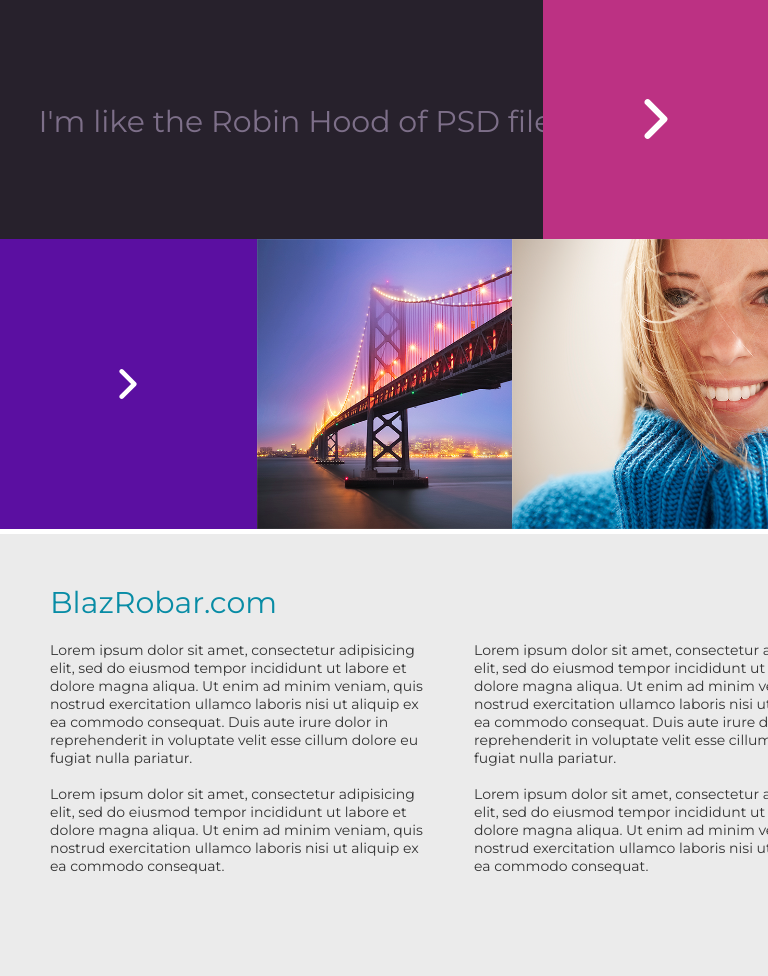
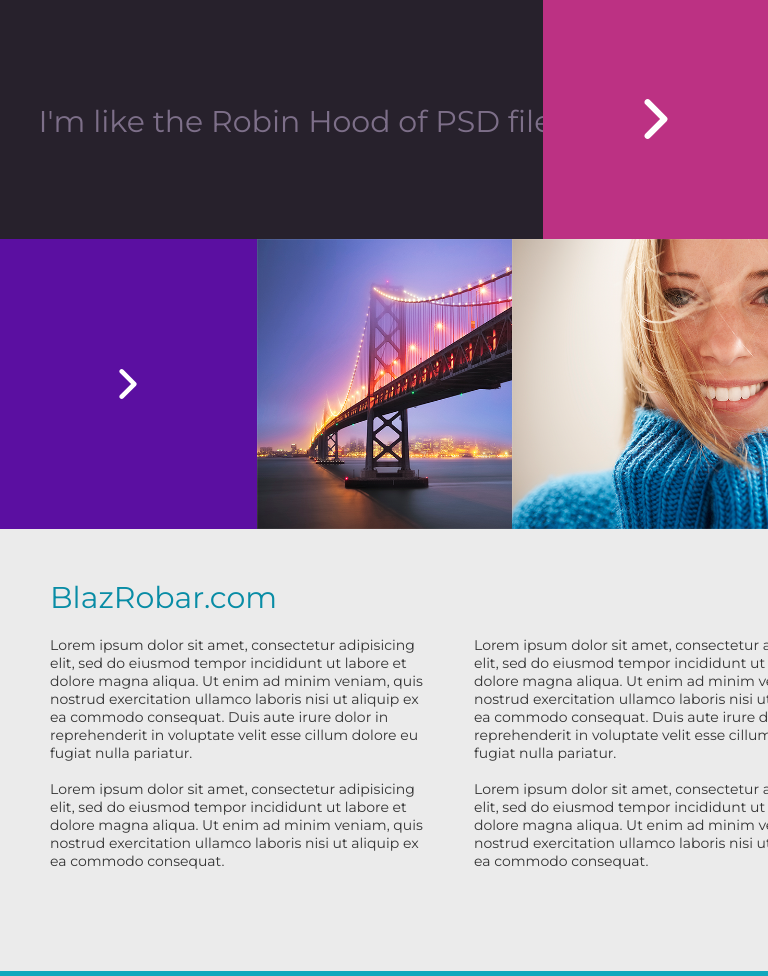
Before and after one commit to savvoff/savvoff.github.io, a PHP site: page / in a window 768 px wide; the page is wider, and only the part inside the window is pictured. Shown: the part 626-1602 px from the top of that part. Run offline with PHP 8.4, Linux system fonts and the light colour scheme; some libraries are stand-ins or nearby versions.

Commit message:
Update style.css

```diff
--- a/style.css
+++ b/style.css
@@ -260,7 +260,7 @@
   div.intro-text h3 {
     max-width: 90%;
   }
-  div.content .arrow-button,
+  div.content .arrow-button, div.content,
   div.img1, div.img2 {
     height: 290px;
   }
```
Lines whose indentation alone changed are shown as unchanged.
